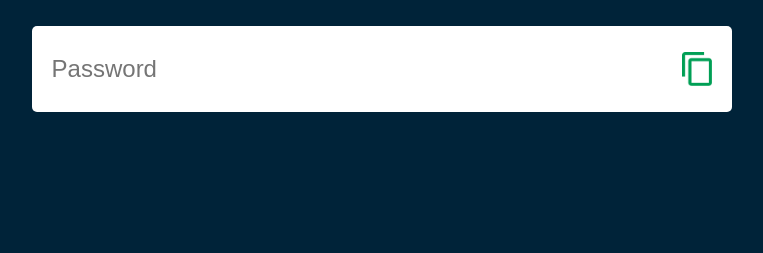
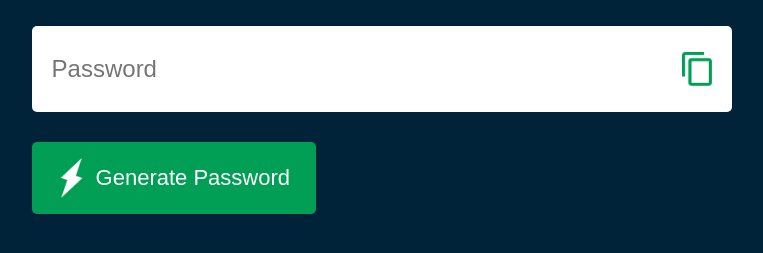
Before and after one commit to nikolaymihalev/HTML-CSS-JS-Projects, a plain HTML site: page Random Password/index.html in a window 1280 px wide. Shown: the part 313-566 px from the top of the page, without its empty margins (122-885 px from the left). Drawn offline with Linux system fonts and the light colour scheme.

Commit message:
Added button for generate with css

```diff
--- a/Random Password/index.html
+++ b/Random Password/index.html
@@ -13,6 +13,7 @@
             <input type="text" id="password" placeholder="Password">
             <img src="images/copy.png">
         </div>
+        <button><img src="images/generate.png">Generate Password</button>
     </div>
 </body>
 </html>
--- a/Random Password/style.css
+++ b/Random Password/style.css
@@ -53,3 +53,23 @@ body{
     outline: 0;
     font-size: 24px;
 }
+
+.container button img{
+    width: 28px;
+    margin-right: 10px;
+}
+
+.container button{
+    border: 0;
+    outline: 0;
+    background: #019f55;
+    color: #fff;
+    font-size: 22px;
+    font-weight: 300;
+    display: flex;
+    align-items: center;
+    justify-content: center;
+    padding: 16px 26px;
+    border-radius: 5px;
+    cursor: pointer;
+}
```
